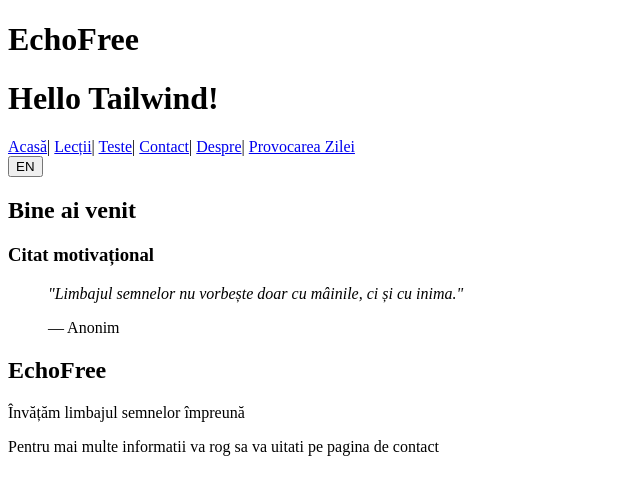
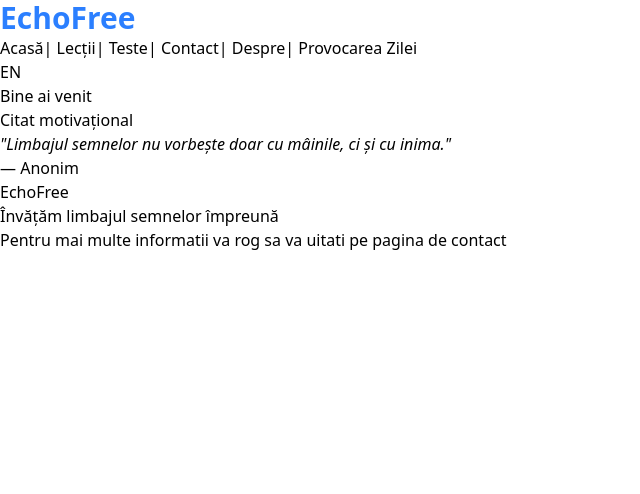
Before and after one commit to Racz-Emanuel/OneYearProject, a Vue app: page / in a window 1280 px wide. Shown: the top 494 px of the page, without its empty margins (0-640 px from the left). Built offline with nearby package versions, Linux system fonts and the light colour scheme.

Commit message:
Am adaugat la 2 elemnete tailwindcss

```diff
--- a/src/components/Header.vue
+++ b/src/components/Header.vue
@@ -8,8 +8,8 @@ const handleLanguageChange = (lang) => {
 
 <template>
   <header>
-    <h1>EchoFree</h1>
-    <h1 class="text-3xl font-bold text-blue-500">Hello Tailwind!</h1>
+
+    <h1 class="text-3xl font-bold text-blue-500">EchoFree</h1>
 
 
     <Navbar/>
@@ -17,3 +17,7 @@ const handleLanguageChange = (lang) => {
 
   </header>
 </template>
+
+<style>
+ @import "tailwindcss";
+</style>
```
Also changed, not shown: 5 other files (tests, documents, lock files or other folders).
